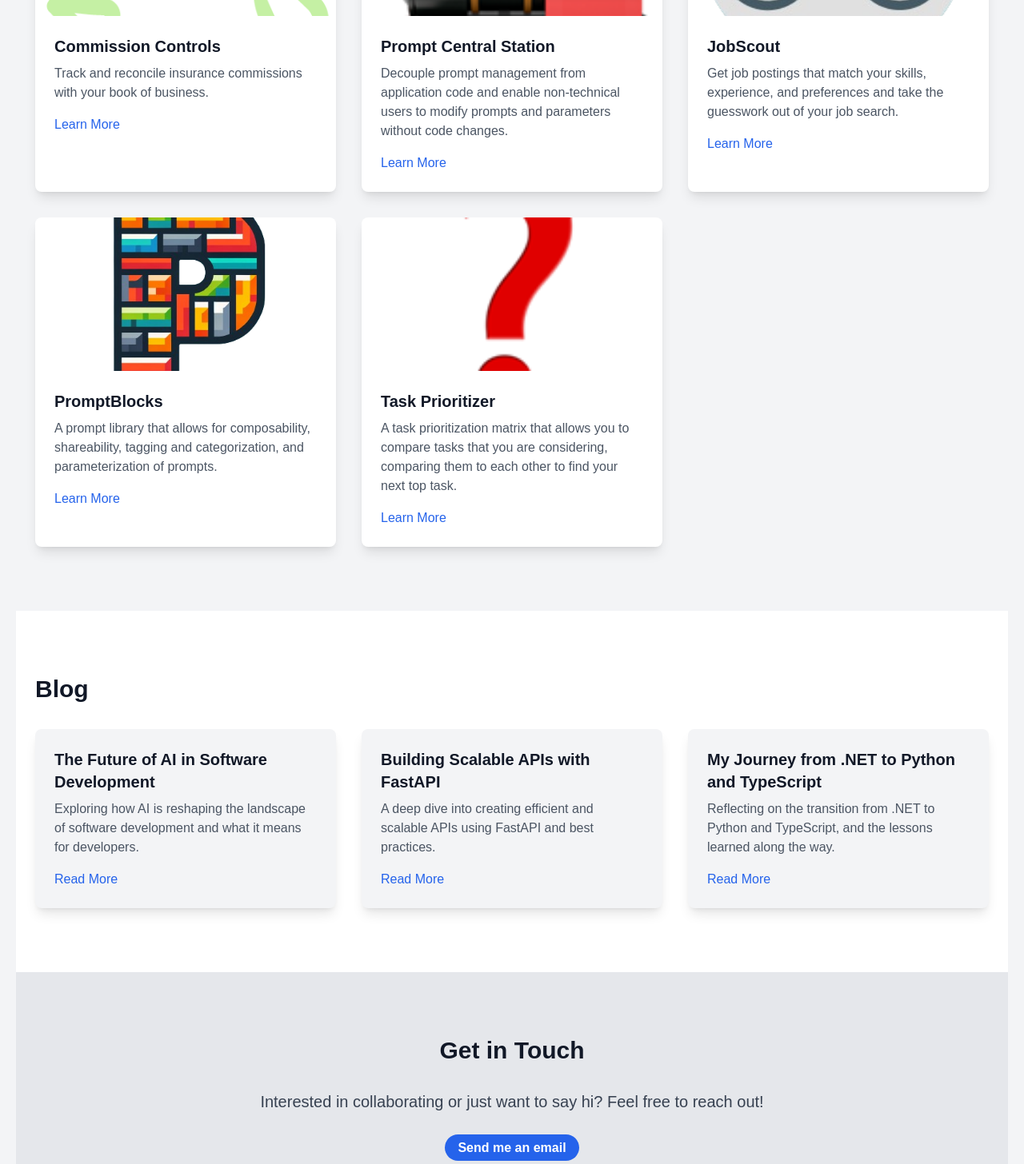
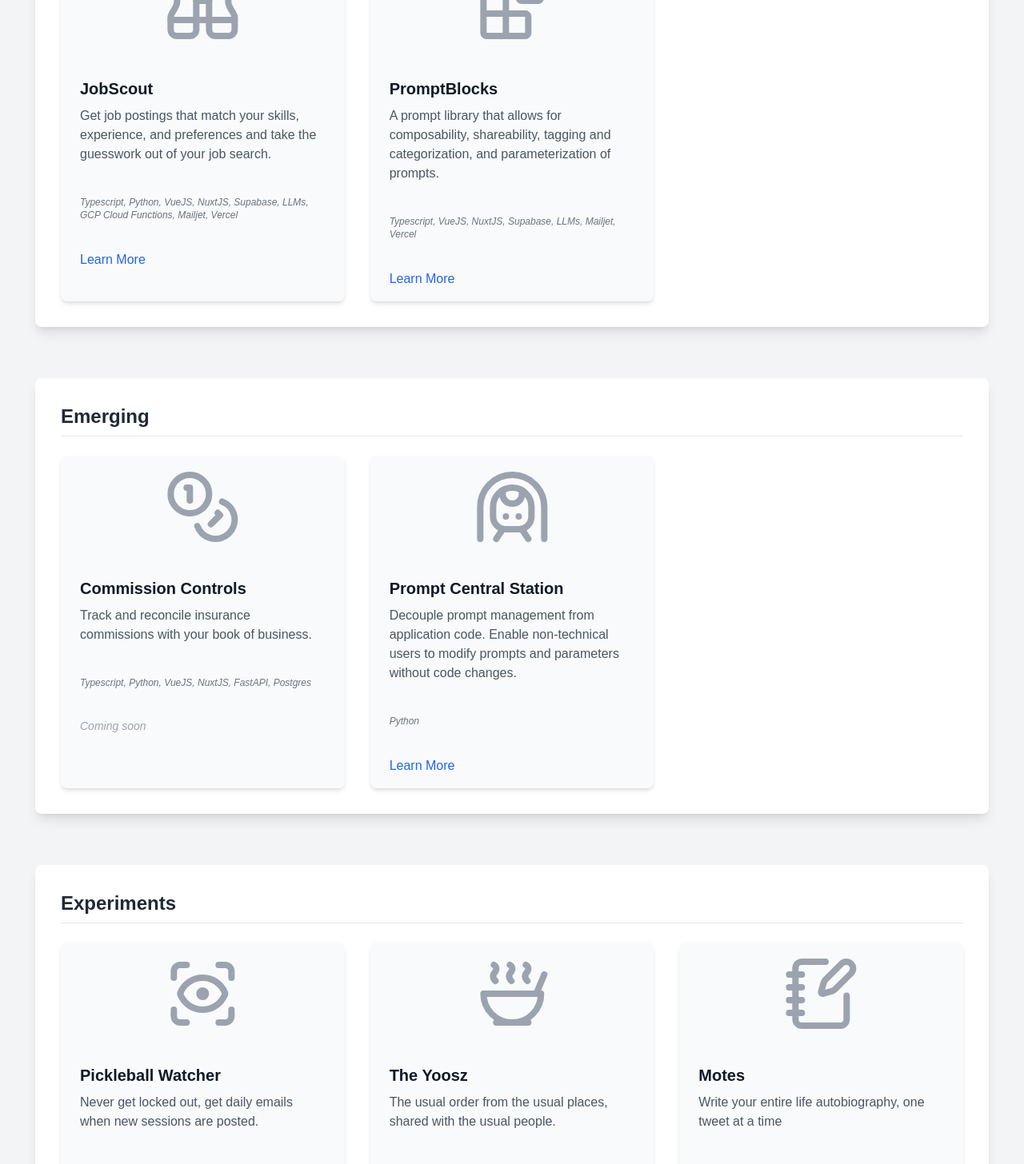
Before and after one commit to davehague/davehague-site, a Nuxt app: page / in a window 1280 px wide. Shown: the part 1680-3136 px from the top of the page at 80% size. Built offline with nearby package versions, Linux system fonts and the light colour scheme.

Commit message:
Improved Project section, separating by project completion status

```diff
--- a/components/ProjectsSection.vue
+++ b/components/ProjectsSection.vue
@@ -1,17 +1,36 @@
 <template>
   <section id="projects" class="py-20 bg-gray-100">
     <div class="container mx-auto px-6">
-      <h2 class="text-3xl font-bold mb-8 text-gray-900">Projects</h2>
-      <div class="grid grid-cols-1 md:grid-cols-2 lg:grid-cols-3 gap-8">
-        <div v-for="project in projects" :key="project.id"
-          class="bg-white rounded-lg overflow-hidden shadow-lg transition-transform duration-300 hover:scale-105">
-          <img :src="project.image" :alt="project.name" class="w-full h-48 object-cover" />
-          <div class="p-6">
-            <h3 class="text-xl font-semibold mb-2 text-gray-900">{{ project.name }}</h3>
-            <p class="text-gray-600 mb-4">{{ project.description }}</p>
-            <a :href="project.link" target="_blank" rel="noopener noreferrer" class="text-blue-600 hover:underline">
-              Learn More
-            </a>
+      <h2 class="text-4xl font-bold mb-12 text-gray-900 text-center">Projects</h2>
+
+      <div class="space-y-16">
+        <div v-for="(projectGroup, index) in projectGroups" :key="index" class="bg-white rounded-lg shadow-lg p-8">
+          <h3 class="text-2xl font-bold mb-6 text-gray-800 border-b pb-2">{{ projectGroup.title }}</h3>
+          <div class="grid grid-cols-1 md:grid-cols-2 lg:grid-cols-3 gap-8">
+            <div v-for="project in projectGroup.projects" :key="project.id"
+              class="bg-gray-50 rounded-lg overflow-hidden shadow-md transition-transform duration-300 hover:scale-105">
+              <component :is="project.icon" class="w-full h-32 object-cover text-gray-400 p-4" />
+              <div class="p-6">
+                <h4 class="text-xl font-semibold mb-2 text-gray-900">{{ project.name }}</h4>
+                <p class="text-gray-600 mb-4">{{ project.description }}</p>
+              </div>
+              <div class="px-6 pb-4">
+                <div class="text-xs text-gray-500 mb-1 italic">
+                  <span v-if="project.techLanguages">{{ project.techLanguages }}</span>
+                  <span v-if="project.techFrameworks">, {{ project.techFrameworks }}</span>
+                  <span v-if="project.techServices">, {{ project.techServices }}</span>
+                </div>
+              </div>
+              <div class="py-4 px-6">
+                <p v-if="project.link && !project.link.includes('http')" class="text-sm text-gray-400 italic">
+                  {{ project.link }}
+                </p>
+                <a v-else-if="project.link" :href="project.link" target="_blank" rel="noopener noreferrer"
+                  class="text-blue-600 hover:text-blue-800 hover:underline transition-colors duration-300">
+                  Learn More
+                </a>
+              </div>
+            </div>
           </div>
         </div>
       </div>
@@ -21,42 +40,124 @@
 
 <script setup>
 import { ref } from 'vue'
+import {
+  Coins, TrainFrontTunnel, Binoculars, Blocks, Clock8,
+  ScanEye, Soup, PencilRuler, NotebookPen, PhoneIncoming, SquareCheckBig, Keyboard
+} from 'lucide-vue-next'
 
-const projects = ref([
-{
-    id: 5,
-    name: 'Commission Controls',
-    description: 'Track and reconcile insurance commissions with your book of business.',
-    image: 'images/commission-control.png?height=300&width=400',
-    link: 'https://github.com/davehague/',
-  },
+const shippedProjects = [
   {
-    id: 4,
-    name: 'Prompt Central Station',
-    description: 'Decouple prompt management from application code and enable non-technical users to modify prompts and parameters without code changes.',
-    image: 'images/steam_locomotive.png?height=300&width=400',
-    link: 'https://github.com/davehague/prompt-central-station/',
-  },
-  {
-    id: 3,
+    id: 1,
     name: 'JobScout',
     description: 'Get job postings that match your skills, experience, and preferences and take the guesswork out of your job search.',
-    image: 'images/jobscout.png?height=300&width=400',
+    icon: Binoculars,
+    techLanguages: 'Typescript, Python',
+    techFrameworks: 'VueJS, NuxtJS',
+    techServices: 'Supabase, LLMs, GCP Cloud Functions, Mailjet, Vercel',
     link: 'https://jobs.timetovalue.org/',
   },
   {
     id: 2,
     name: 'PromptBlocks',
     description: 'A prompt library that allows for composability, shareability, tagging and categorization, and parameterization of prompts.',
-    image: 'images/promptblocks.png?height=300&width=400',
+    techLanguages: 'Typescript',
+    techFrameworks: 'VueJS, NuxtJS',
+    techServices: 'Supabase, LLMs, Mailjet, Vercel',
+    icon: Blocks,
     link: 'https://promptblocks.app/',
   },
+]
+
+const emergingProjects = [
   {
     id: 1,
+    name: 'Commission Controls',
+    description: 'Track and reconcile insurance commissions with your book of business.',
+    icon: Coins,
+    techLanguages: 'Typescript, Python',
+    techFrameworks: 'VueJS, NuxtJS, FastAPI',
+    techServices: 'Postgres',
+    link: 'Coming soon',
+  },
+  {
+    id: 2,
+    name: 'Prompt Central Station',
+    description: 'Decouple prompt management from application code. Enable non-technical users to modify prompts and parameters without code changes.',
+    icon: TrainFrontTunnel,
+    techLanguages: 'Python',
+    link: 'https://github.com/davehague/prompt-central-station/',
+  },
+]
+
+const experiments = [
+  {
+    id: 1,
+    name: 'Pickleball Watcher',
+    description: 'Never get locked out, get daily emails when new sessions are posted.',
+    icon: ScanEye,
+    techLanguages: 'Python',
+    techServices: 'Mailjet',
+    link: 'Coming soon',
+  },
+  {
+    id: 2,
+    name: 'The Yoosz',
+    description: 'The usual order from the usual places, shared with the usual people.',
+    icon: Soup,
+    techLanguages: 'Typescript',
+    techFrameworks: 'VueJS, NuxtJS',
+    techServices: 'Supabase',
+    link: 'Coming soon',
+  },
+  // {
+  //   id: 3,
+  //   name: 'Home Maintenance Tracker',
+  //   description: 'Stay on top of your home maintenance tasks and projects.',
+  //   icon: PencilRuler,
+  //   techLanguages: 'TBD',
+  //   link: 'Coming soon',
+  // },
+  {
+    id: 4,
+    name: 'Motes',
+    description: 'Write your entire life autobiography, one tweet at a time',
+    icon: NotebookPen,
+    techLanguages: 'Typescript',
+    techFrameworks: 'VueJS, NuxtJS',
+    techServices: 'Supabase',
+    link: 'Coming soon',
+  },
+  {
+    id: 5,
+    name: 'Caller Coach',
+    description: 'Get a call from AI to keep you on track with your goals.',
+    icon: PhoneIncoming,
+    techLanguages: 'Python',
+    link: 'https://github.com/davehague/caller_coach',
+  },
+  {
+    id: 6,
     name: 'Task Prioritizer',
-    description: 'A task prioritization matrix that allows you to compare tasks that you are considering, comparing them to each other to find your next top task.',
-    image: 'images/question.png?height=300&width=400',
+    description: 'Compare tasks that you are considering to find your next top task.',
+    icon: SquareCheckBig,
+    techLanguages: 'Typescript',
+    techFrameworks: 'ReactJS, NextJS',
     link: 'https://tasks.davehague.com/',
   },
+  {
+    id: 7,
+    name: 'LLM Desktop',
+    description: 'Hotkey to your favorite LLM models.',
+    icon: Keyboard,
+    techLanguages: 'Typescript',
+    techFrameworks: 'Electron',
+    link: 'https://github.com/davehague/llm-wrapper-electron',
+  },
+]
+
+const projectGroups = ref([
+  { title: 'Shipped', projects: shippedProjects },
+  { title: 'Emerging', projects: emergingProjects },
+  { title: 'Experiments', projects: experiments },
 ])
 </script>
--- a/pages/index.vue
+++ b/pages/index.vue
@@ -23,7 +23,7 @@
           <div class="grid grid-cols-1 md:grid-cols-2 gap-12">
             <div>
               <p class="text-lg mb-4 text-gray-700">
-                I'm a seasoned developer with a passion for building software, currently focused on Python and TypeScript.
+                I'm a seasoned developer with a passion for building and shipping software, currently focused on Python and TypeScript.
                 As a former .NET developer and engineering leader I bring a diverse skill set to every project.
                 I haven't yet seen a hat I'm unwilling or unable to put on.
               </p>
```
